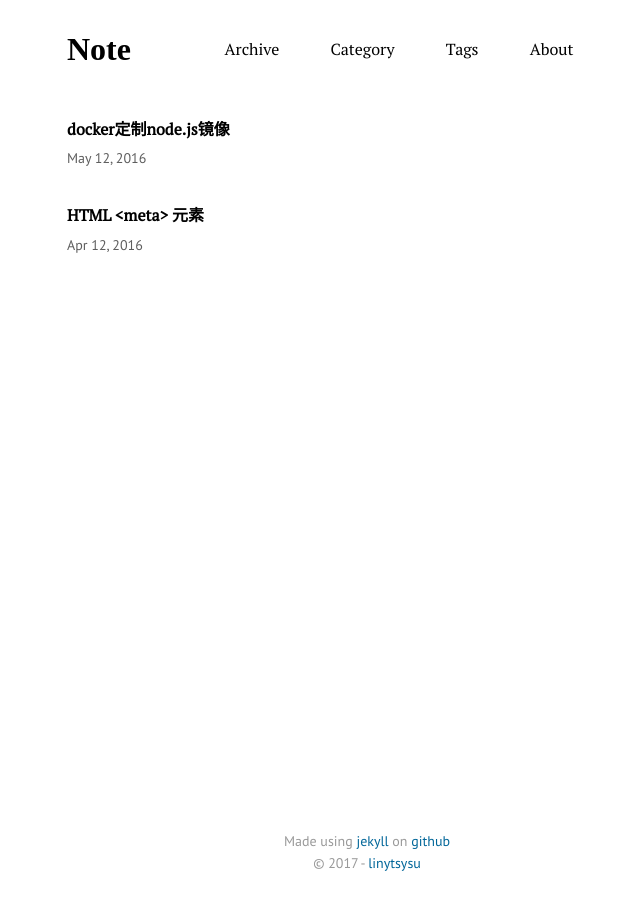
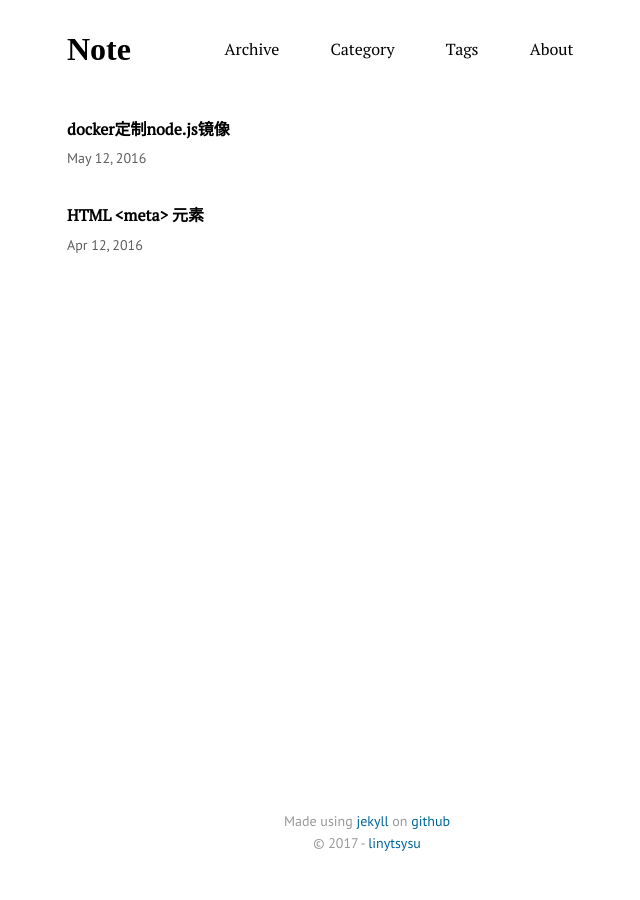
Before and after one commit to linytSysu/linytsysu.github.io, a Jekyll site: the page built from index.html, in a window 1280 px wide. Shown: the whole page, without its empty margins (273-913 px from the left). Built offline with Jekyll 4.4.1, drawn with Linux system fonts in a browser that asks for light colours; some web fonts are replaced.

Commit message:
Fix the home page's style bug

```diff
--- a/_sass/main.scss
+++ b/_sass/main.scss
@@ -102,16 +102,20 @@ article > header {
 .home, .post, .page {
   max-width: 600px;
   margin: 0 auto;
+}
+
+.home {
+  margin-top: 30px;
+  min-height: calc(100% - 250px);
+}
+
+.post, .page {
   min-height: calc(100% - 230px);
 }
 
 .tags__container {
   max-width: 600px;
   margin: 30px auto 0 auto;
-}
-
-.home {
-  margin-top: 30px;
 }
 
 .paginator {
```
